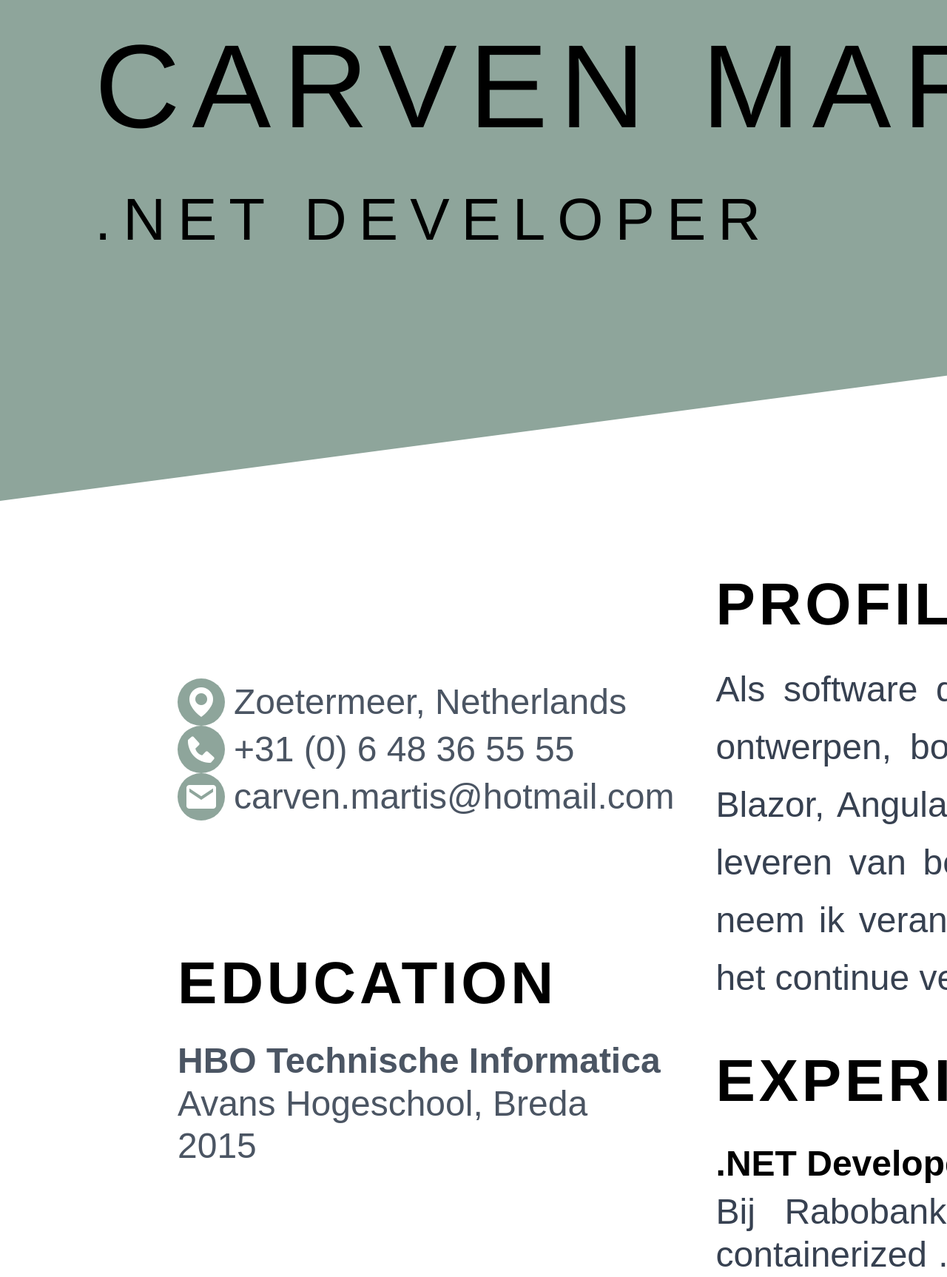
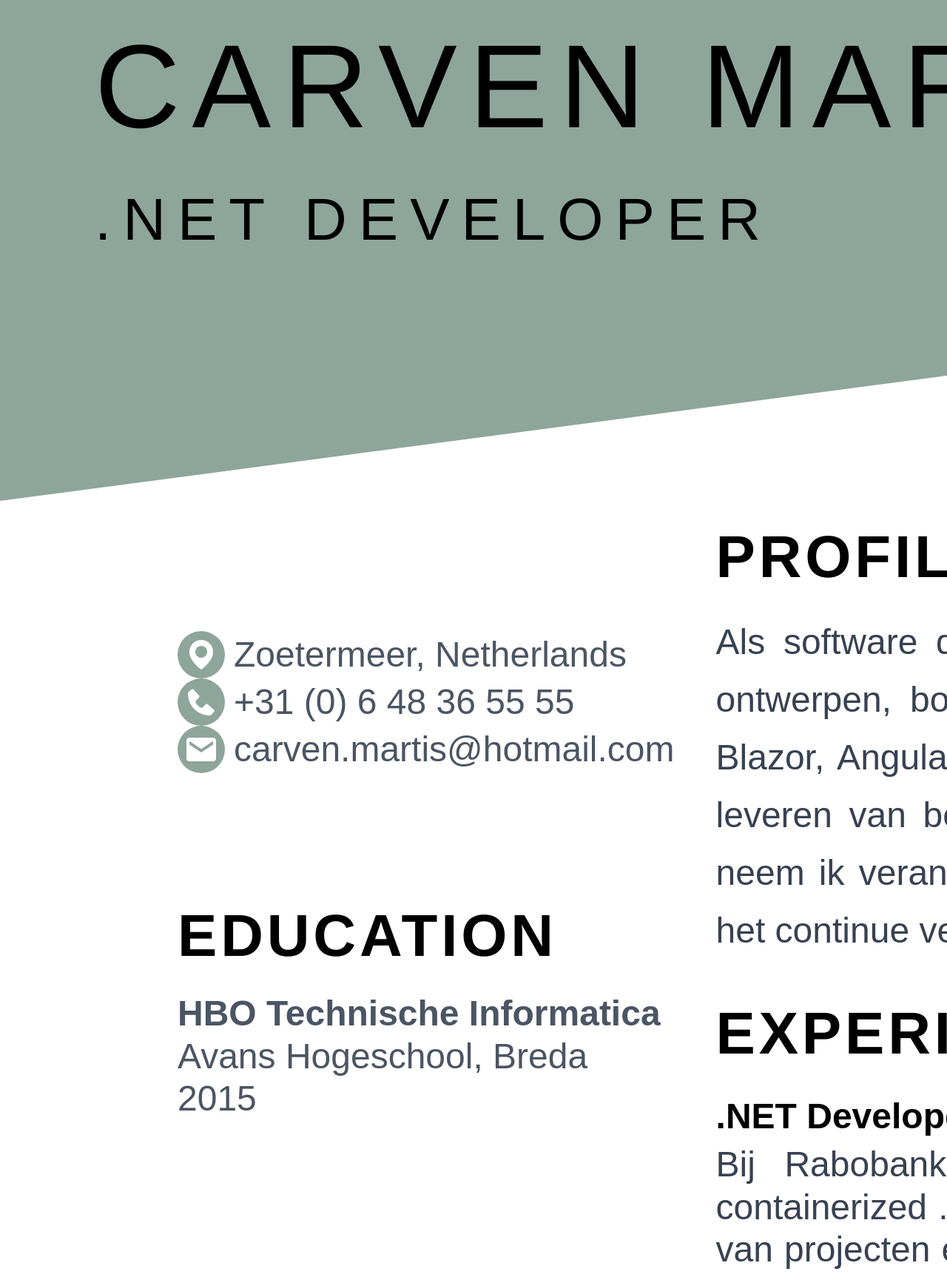
Before and after one commit to carvenmartis/resume, a Next.js app: page / in a window 1280 px wide. Shown: the part 163-1889 px from the top of the page at 74% size. Built offline with nearby package versions, Linux system fonts and the light colour scheme.

Commit message:
margin top

```diff
--- a/src/components/content.tsx
+++ b/src/components/content.tsx
@@ -6,7 +6,7 @@ interface ContainerProps {
 
 const Container: React.FC<ContainerProps> = ({ children }) => {
   return (
-    <div className="flex w-full h-full pt-[5rem] px-[15rem] gap-10">
+    <div className="flex w-full h-full pt-[1rem] px-[15rem] gap-10">
       {children}
     </div>
   );
```
